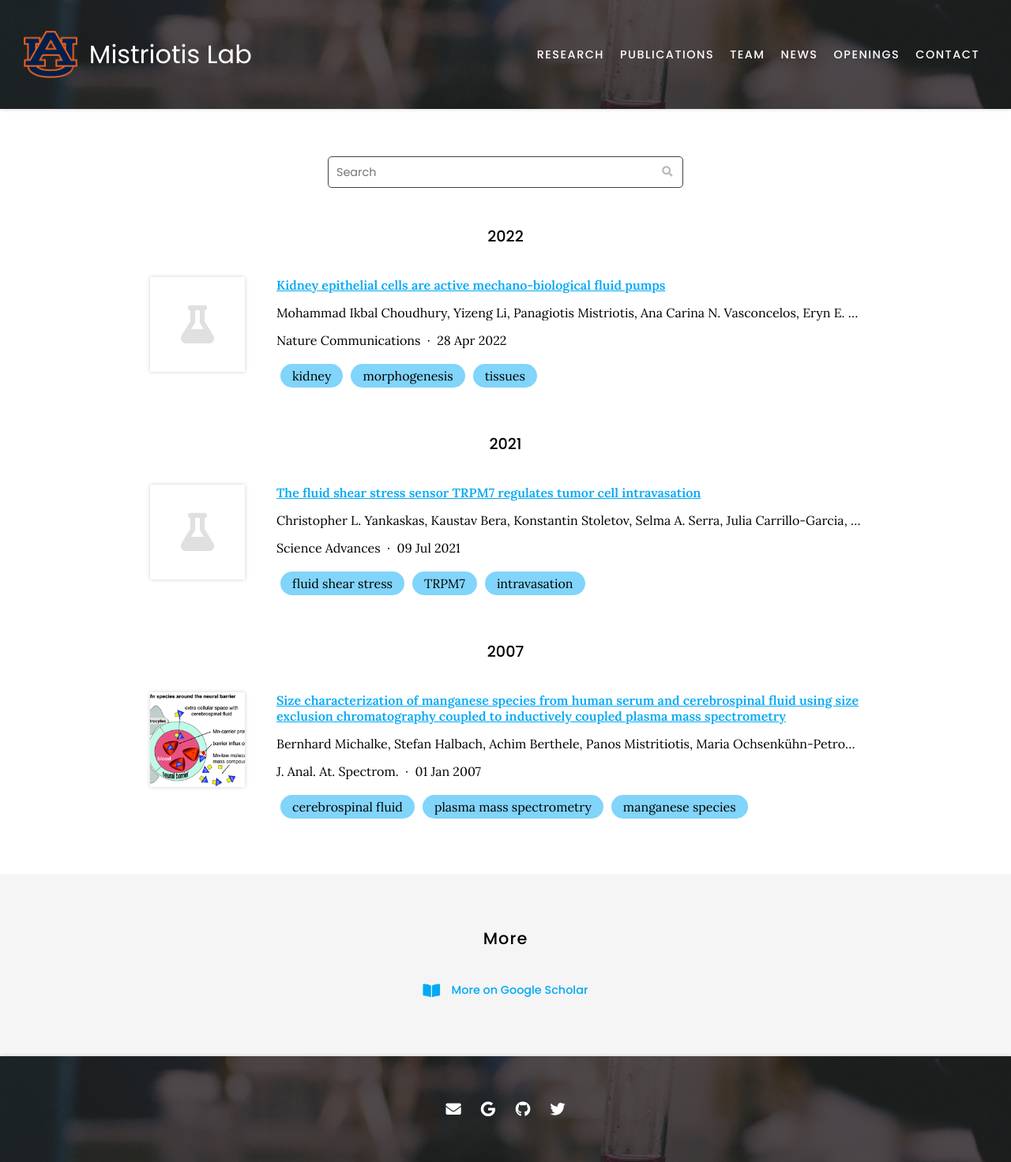
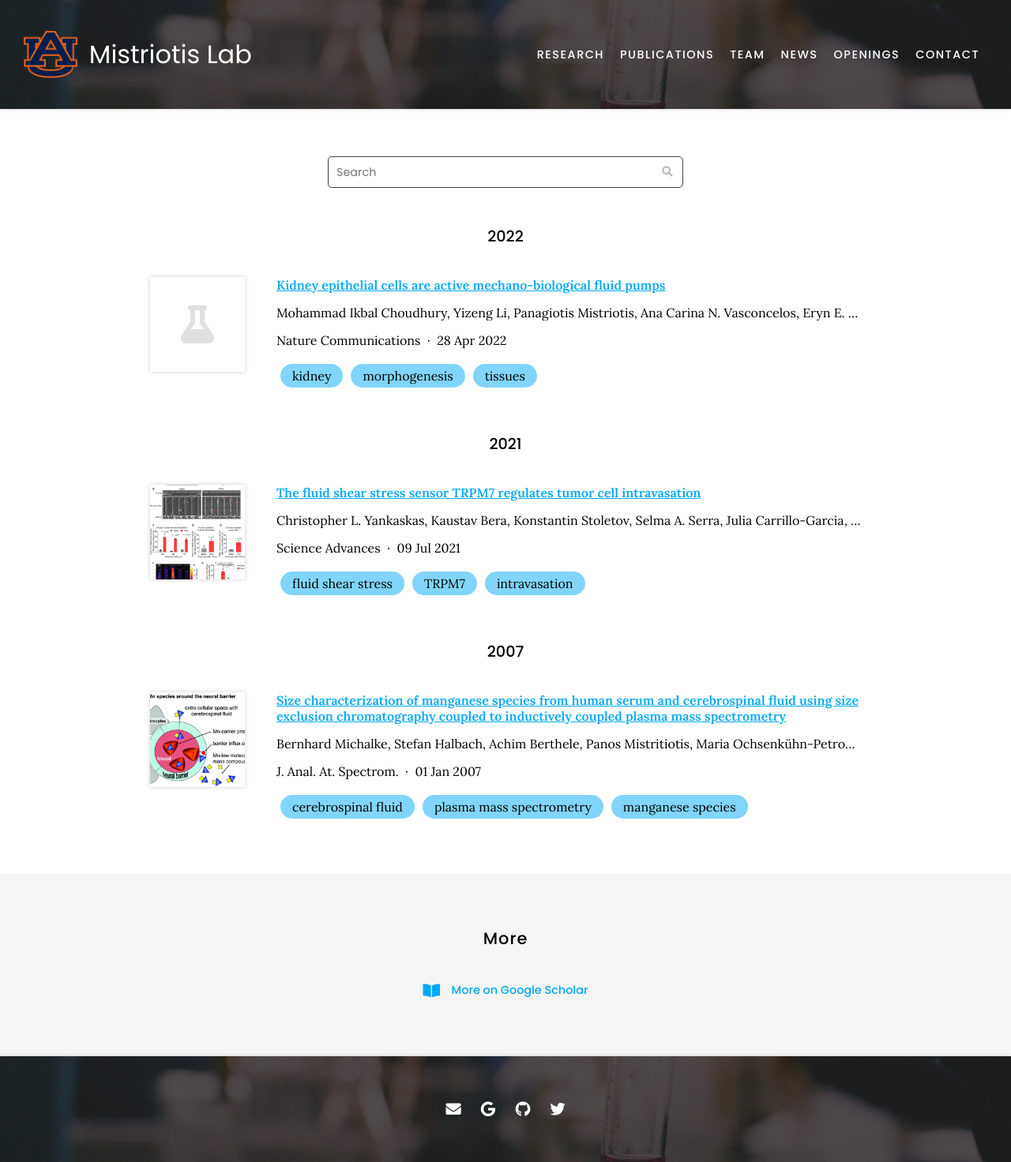
Before and after one commit to mistriotis-lab/mistriotis-lab.github.io, a Jekyll site: the page built from publications/index.md, in a window 1280 px wide. Shown: the whole page at 79% size. Built offline with Jekyll 4.4.1, drawn with Linux system fonts in a browser that asks for light colours; nearby versions of some CDN libraries.

Commit message:
Generate citations

```diff
--- a/_data/citations.yaml
+++ b/_data/citations.yaml
@@ -45,6 +45,7 @@
   - fluid shear stress
   - TRPM7
   - intravasation
+  image: images/papers/the-fluid-shear-stress.jpeg
 - id: doi:10.1039/B610639K
   title: Size characterization of manganese species from human serum and cerebrospinal
     fluid using size exclusion chromatography coupled to inductively coupled plasma
```
